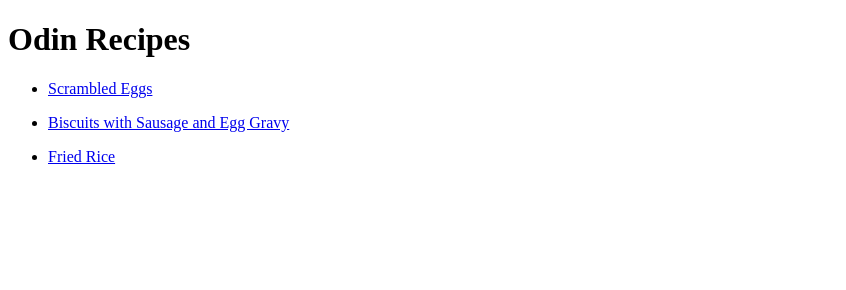
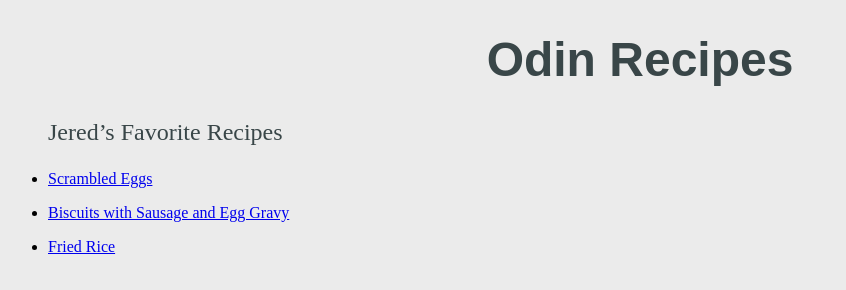
Before and after one commit to jstevens8185/OdinProject, a plain HTML site: page odin-recipes/index.html in a window 1280 px wide. Shown: the whole page, without its empty margins (0-846 px from the left). Drawn offline with Linux system fonts and the light colour scheme.

Commit message:
Add CSS to recipe site

```diff
--- a/odin-recipes/index.html
+++ b/odin-recipes/index.html
@@ -5,13 +5,17 @@
     <meta http-equiv="X-UA-Compatible" content="IE=edge">
     <meta name="viewport" content="width=device-width, initial-scale=1.0">
     <title>Odin Recipes</title>
+    <link rel="stylesheet" href="style.css">
 </head>
 <body>
-    <h1>Odin Recipes</h1>
-    <ul>
-        <li><p><a href="./recipes/scrambledEggs.html">Scrambled Eggs</a></p></li>
-        <li><p><a href="./recipes/biscuitsAndGravy.html">Biscuits with Sausage and Egg Gravy</a></p></li>
-        <li><p><a href="./recipes/friedRice.html">Fried Rice</a></p></li>
-    </ul>
+    <div class="pageBackground">
+        <h1>Odin Recipes</h1>
+        <ul class="recipeList">
+            <p id="recipeHeader">Jered&rsquo;s Favorite Recipes</p>
+            <li class="recipeItem"><p><a href="./recipes/scrambledEggs.html">Scrambled Eggs</a></p></li>
+            <li class="recipeItem"><p><a href="./recipes/biscuitsAndGravy.html">Biscuits with Sausage and Egg Gravy</a></p></li>
+            <li class="recipeItem"><p><a href="./recipes/friedRice.html">Fried Rice</a></p></li>
+        </ul>
+    </div>
 </body>
 </html>
--- /dev/null
+++ b/odin-recipes/style.css
@@ -0,0 +1,19 @@
+body{
+    background-color: #ebebeb;
+}
+
+h1{
+    text-align: center;
+    color: #394648;
+    font-family: "Arial", "Helvetica", sans-serif;
+    font-size: 48px;
+}
+
+#recipeHeader{
+    /* text-align: center; */
+    color: #394648;
+    font-size: 24px;
+}
+/* .recipeList {
+
+} */
```
